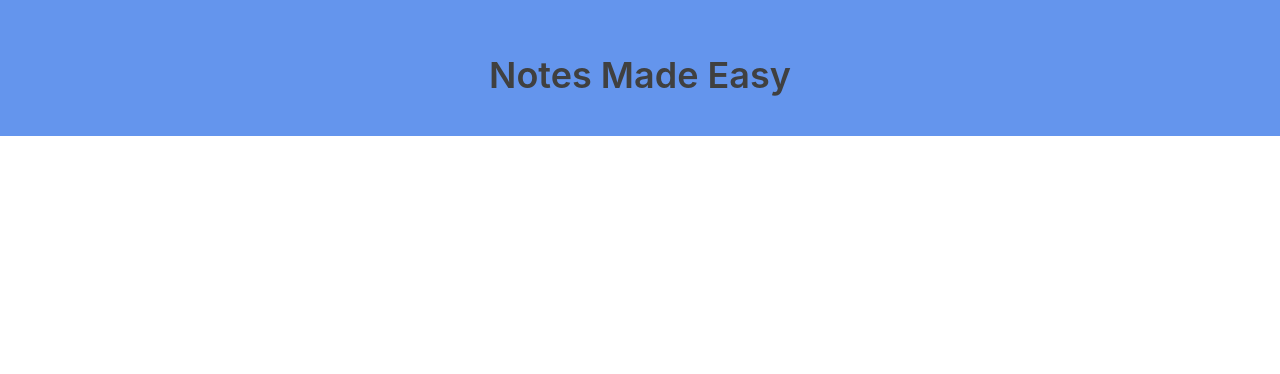
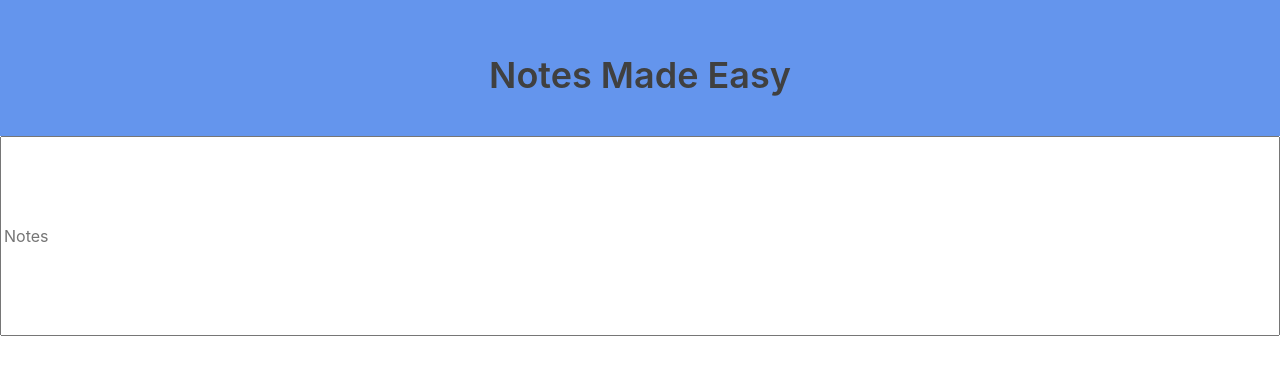
Before and after one commit to matthewzelten/NoteTaking, a React (Create React App) app in the folder frontend/: page /note in a window 1280 px wide. Shown: the top 374 px of the page. Built offline with nearby package versions, Linux system fonts and the light colour scheme.

Commit message:
Install react-quill beta

```diff
--- a/frontend/package.json
+++ b/frontend/package.json
@@ -11,8 +11,9 @@
     "react-dom": "^17.0.2",
     "react-konva": "^17.0.2-5",
     "react-modal": "^3.14.3",
+    "react-quill": "^0.0.2",
     "react-router-dom": "^5.3.0",
-    "react-scripts": "4.0.3",
+    "react-scripts": "^3.4.4",
     "web-vitals": "^1.1.2"
   },
   "scripts": {
--- a/frontend/src/App.js
+++ b/frontend/src/App.js
@@ -7,6 +7,7 @@ import Folder from "./components/Folder";
 import { useState } from "react";
 import CreateNote from "./components/CreateNote";
 import Modal from 'react-modal';
+import Note from "./components/Note";
 
 function App() {
     const [folderName, setFolderName] = useState("");
@@ -32,6 +33,9 @@ function App() {
                     <Route exact path="/folder">
                         <Folder folderName={folderName} noteName={noteName}/>
                     </Route>
+                    <Route path="/note">
+                        <Note />
+                    </Route>
                 </Switch>
                 <Modal isOpen={showModal}>
                     <button onClick={() => setShowModal(false)}>Close Modal</button>
--- a/frontend/src/components/CreateNote.js
+++ b/frontend/src/components/CreateNote.js
@@ -1,4 +1,5 @@
 import React, { useState } from 'react'
+import { Link } from 'react-router-dom'
 
 function CreateNote() {
     const [disablePassword, setDisablePassword] = useState(true)
@@ -32,8 +33,9 @@ function CreateNote() {
             </div>
             <input disabled={disablePassword} type="text" placeholder="Enter Password"/>
             <input disabled={disablePassword} type="text" placeholder="Confirm Password"/>
-
-            <button> Create Note </button>
+            <Link to="/note">
+                <button> Create Note </button>
+            </Link>
         </div>
     )
 }
--- /dev/null
+++ b/frontend/src/components/Note.js
@@ -0,0 +1,12 @@
+import React from 'react'
+import PropTypes from 'prop-types'
+
+function Note(props) {
+    return (
+        <div>
+            <input style={{width: "100%", height: "200px"}} placeholder={"Notes"}/>
+        </div>
+    )
+}
+
+export default Note
```
Also changed, not shown: 1 other file (tests, documents, lock files or other folders).
